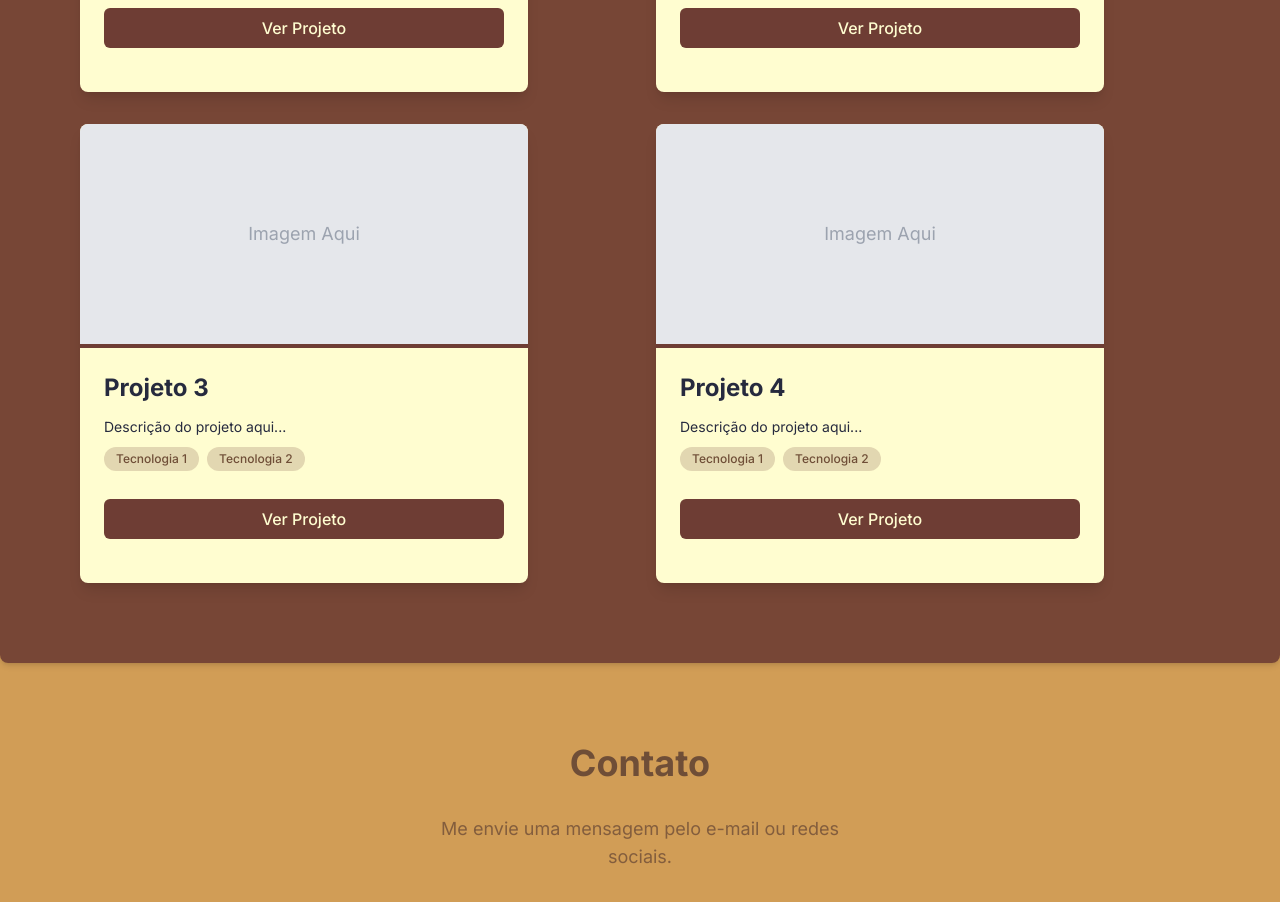
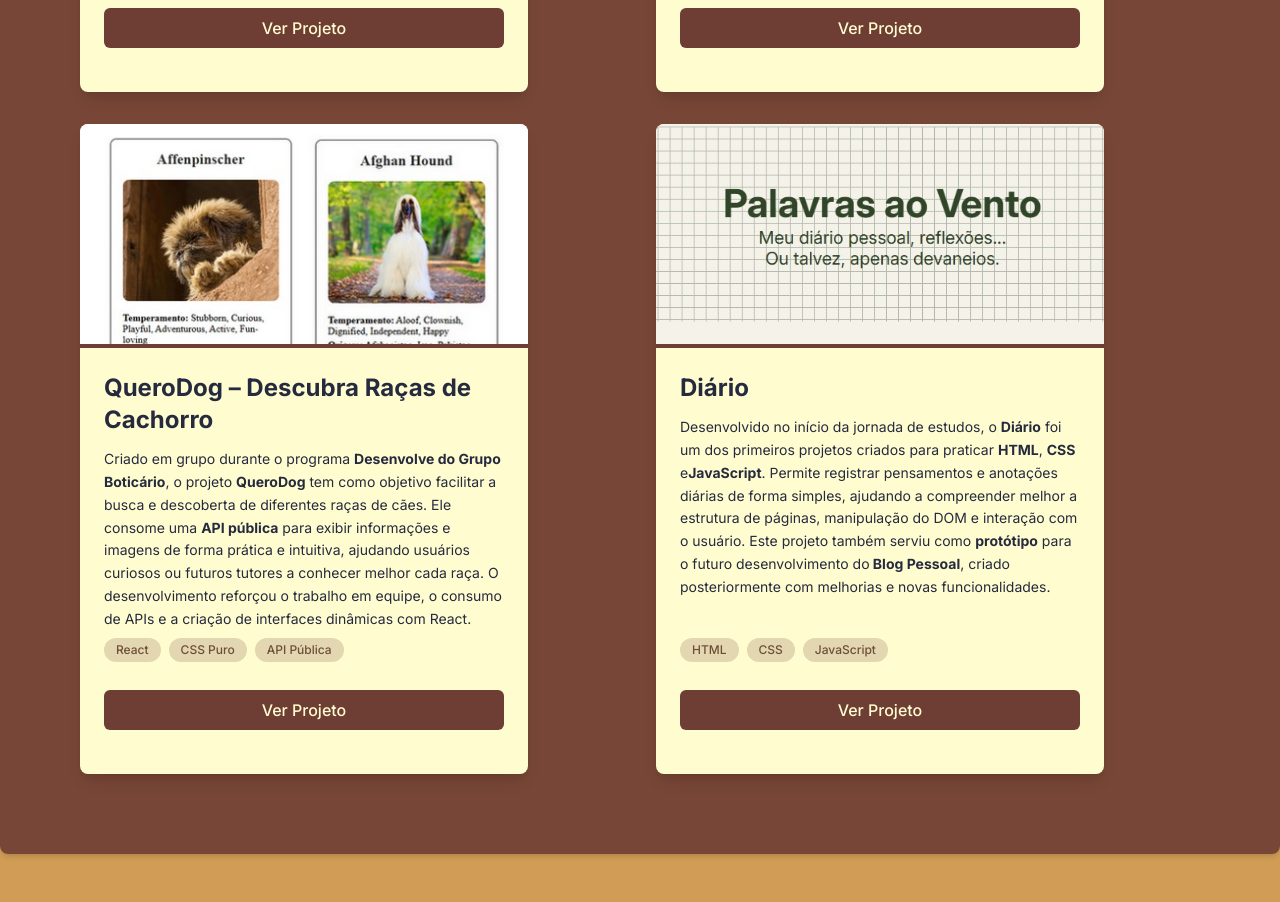
Before and after one commit to aleehblackstar/portfolio, a Next.js app: page / in a window 1280 px wide. Shown: the part 2700-3602 px from the top of the page. Built offline with nearby package versions, Linux system fonts and the light colour scheme; what tailwindcss-pseudo-elements would draw is missing.

Commit message:
style: terminando de atualizar os cards e informações da seção projetos

```diff
--- a/src/components/Projects.tsx
+++ b/src/components/Projects.tsx
@@ -108,28 +108,47 @@ export default function Projects() {
         </div>
 
         <div className="bg-creme text-cafe rounded-lg shadow-lg overflow-hidden w-full max-w-md hover:shadow-xl transition-shadow flex flex-col h-full">
-          <div className="relative bg-gray-200 h-56 flex items-center justify-center border-b-4 border-nescau">
-            <span className="text-gray-400 text-lg">Imagem Aqui</span>
+          <div className="relative">
+            <Image
+              src="/assets/images/projetoQuerodog.jpg"
+              alt="Projeto QueroDog"
+              className="w-full h-56 object-cover border-b-4 border-nescau"
+              width={400}
+              height={224}
+            />
           </div>
 
           <div className="p-6 flex flex-col flex-grow">
-            <h3 className="text-2xl font-bold mb-3 text-azuled">Projeto 3</h3>
+            <h3 className="text-2xl font-bold mb-3 text-azuled">
+              QueroDog – Descubra Raças de Cachorro
+            </h3>
 
             <p className="text-azuled text-sm leading-relaxed mb-2 flex-grow">
-              Descrição do projeto aqui...
+              Criado em grupo durante o programa{" "}
+              <strong>Desenvolve do Grupo Boticário</strong>, o projeto{" "}
+              <strong>QueroDog</strong> tem como objetivo facilitar a busca e
+              descoberta de diferentes raças de cães. Ele consome uma{" "}
+              <strong>API pública</strong> para exibir informações e imagens de
+              forma prática e intuitiva, ajudando usuários curiosos ou futuros
+              tutores a conhecer melhor cada raça. O desenvolvimento reforçou o
+              trabalho em equipe, o consumo de APIs e a criação de interfaces
+              dinâmicas com React.
             </p>
 
             <div className="flex flex-wrap gap-2 mb-2">
               <span className="px-3 py-1 bg-nescau/20 text-cafe rounded-full text-xs font-medium">
-                Tecnologia 1
+                React
               </span>
               <span className="px-3 py-1 bg-nescau/20 text-cafe rounded-full text-xs font-medium">
-                Tecnologia 2
+                CSS Puro
+              </span>
+              <span className="px-3 py-1 bg-nescau/20 text-cafe rounded-full text-xs font-medium">
+                API Pública
               </span>
             </div>
 
             <a
-              href="#"
+              href="https://debug-cafe.github.io/projeto-pet-desenvolve-boticario/"
               target="_blank"
               rel="noopener noreferrer"
               className="bg-nescau text-creme px-6 py-2 rounded-md hover:opacity-90 transition-opacity inline-block w-full text-center font-medium my-5"
@@ -140,28 +159,46 @@ export default function Projects() {
         </div>
 
         <div className="bg-creme text-cafe rounded-lg shadow-lg overflow-hidden w-full max-w-md hover:shadow-xl transition-shadow flex flex-col h-full">
-          <div className="relative bg-gray-200 h-56 flex items-center justify-center border-b-4 border-nescau">
-            <span className="text-gray-400 text-lg">Imagem Aqui</span>
+          <div className="relative">
+            <Image
+              src="/assets/images/projetoDiario.jpg"
+              alt="Projeto Diário"
+              className="w-full h-56 object-cover border-b-4 border-nescau"
+              width={400}
+              height={224}
+            />
           </div>
 
           <div className="p-6 flex flex-col flex-grow">
-            <h3 className="text-2xl font-bold mb-3 text-azuled">Projeto 4</h3>
+            <h3 className="text-2xl font-bold mb-3 text-azuled">Diário</h3>
 
             <p className="text-azuled text-sm leading-relaxed mb-2 flex-grow">
-              Descrição do projeto aqui...
+              Desenvolvido no início da jornada de estudos, o{" "}
+              <strong>Diário</strong> foi um dos primeiros projetos criados para
+              praticar <strong>HTML</strong>, <strong>CSS</strong> e
+              <strong>JavaScript</strong>. Permite registrar pensamentos e
+              anotações diárias de forma simples, ajudando a compreender melhor
+              a estrutura de páginas, manipulação do DOM e interação com o
+              usuário. Este projeto também serviu como{" "}
+              <strong>protótipo</strong> para o futuro desenvolvimento do
+              <strong> Blog Pessoal</strong>, criado posteriormente com
+              melhorias e novas funcionalidades.
             </p>
 
             <div className="flex flex-wrap gap-2 mb-2">
               <span className="px-3 py-1 bg-nescau/20 text-cafe rounded-full text-xs font-medium">
-                Tecnologia 1
+                HTML
               </span>
               <span className="px-3 py-1 bg-nescau/20 text-cafe rounded-full text-xs font-medium">
-                Tecnologia 2
+                CSS
+              </span>
+              <span className="px-3 py-1 bg-nescau/20 text-cafe rounded-full text-xs font-medium">
+                JavaScript
               </span>
             </div>
 
             <a
-              href="#"
+              href="https://aleehblackstar.github.io/Diario/"
               target="_blank"
               rel="noopener noreferrer"
               className="bg-nescau text-creme px-6 py-2 rounded-md hover:opacity-90 transition-opacity inline-block w-full text-center font-medium my-5"
```
Also changed, not shown: public/assets/images/projetoDiario.jpg (added), public/assets/images/projetoQuerodog.jpg (added).
